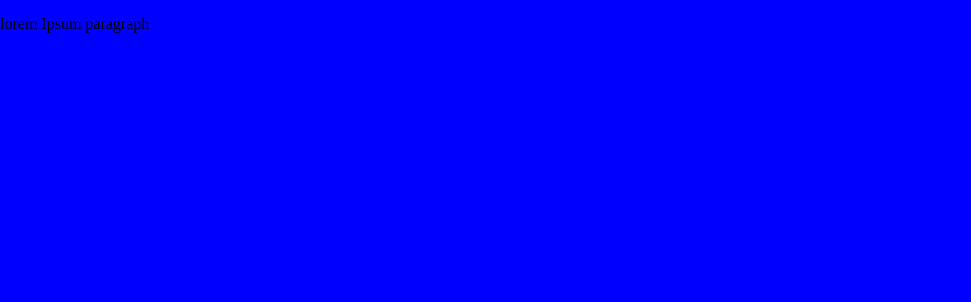
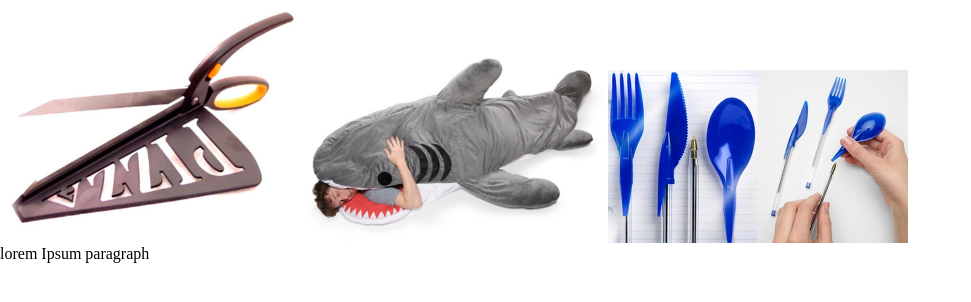
Before and after one commit to MikeyFalk/labs, a plain HTML site: page index.html in a window 1280 px wide. Shown: the whole page, without its empty margins (0-971 px from the left). Drawn offline with Linux system fonts and the light colour scheme.

Commit message:
added total vote counter, product vote counter,

```diff
--- a/css/styles.css
+++ b/css/styles.css
@@ -1 +1,6 @@
-*{background-color: blue;}
+
+#image-one{width:300px;}
+
+#image-two{width:300px;}
+
+#image-three{width:300px;}
--- a/js/app.js
+++ b/js/app.js
@@ -1 +1,120 @@
-alert('Hello is this thing on?');
+'use strict';
+
+//Global Variables
+var allProducts = [];
+var imageOneElement = document.getElementById('image-one');
+var imageTwoElement = document.getElementById('image-two');
+var imageThreeElement = document.getElementById('image-three');
+var imageContainer = document.getElementById('image-container');
+var lastRandomNumber = [];
+
+
+
+
+
+//Goal: render three product images to the DOM
+//DOM images on site - done
+//resize images - done
+//- constructor function to create an object for each image -done
+//- create event listener for clicks -done
+//- create counter for clicked images -done
+
+function Products(filepath, productName) {
+  this.filepath = filepath;
+  this.productName = productName;
+
+  this.votes = 0;
+  this.views = 0;
+
+  allProducts.push(this);
+}
+
+new Products('img/bag.jpg', 'bag');
+new Products('img/banana.jpg', 'banana');
+new Products('img/bathroom.jpg', 'bathroom');
+new Products('img/boots.jpg', 'boots');
+new Products('img/breakfast.jpg', 'breakfast');
+new Products('img/bubblegum.jpg', 'bubblegum');
+new Products('img/chair.jpg', 'chair');
+new Products('img/cthulhu.jpg', 'cthulhu');
+new Products('img/dog-duck.jpg', 'dog-duck');
+new Products('img/dragon.jpg', 'dragon');
+new Products('img/pen.jpg', 'pen');
+new Products('img/pet-sweep.jpg', 'pet-sweep');
+new Products('img/scissors.jpg', 'scissors');
+new Products('img/shark.jpg', 'shark');
+new Products('img/sweep.png', 'sweep');
+new Products('img/tauntaun.jpg', 'tauntaun');
+new Products('img/unicorn.jpg', 'unicorn');
+new Products('img/usb.gif', 'usb');
+new Products('img/water-can.jpg', 'water-can');
+new Products('img/wine-glass.jpg', 'wine-glass');
+
+
+
+function render(imageElement) {
+var randomIndex = getRandomNumber(0, allProducts.length - 1);
+  while (lastRandomNumber.includes(randomIndex)) {
+    randomIndex = getRandomNumber(0, allProducts.length - 1);
+  }
+
+
+  imageElement.src = allProducts[randomIndex].filepath;
+  imageElement.alt = allProducts[randomIndex].productName;
+  imageElement.title = allProducts[randomIndex].productName;
+
+  //count the number of times a product was viewed
+  allProducts[randomIndex].views++;
+  //console.log('increasing views for ', allProducts[randomIndex].productName);
+  lastRandomNumber = [];
+  lastRandomNumber.push(randomIndex);
+}
+
+
+function getRandomNumber(min, max) {
+  return Math.floor(Math.random() * (max - min + 1) + min);
+}
+
+
+imageContainer.addEventListener('click', function (event) {
+  render(imageOneElement);
+  render(imageTwoElement);
+  render(imageThreeElement);
+
+
+  var chosenProduct = event.target.title;
+
+  for (var i = 0; i < allProducts.length; i++) {
+    if (chosenProduct === allProducts[i].productName) {
+      //console.log('increasing votes for ', allProducts[i].productName);
+      allProducts[i].votes++;
+    }
+  }
+  var voteCount = event.currentTarget;
+  voteCount.clicks = (voteCount.clicks || 0)+1;
+  console.log('user has tried ', voteCount.clicks);
+});
+
+
+
+
+render(imageOneElement);
+render(imageTwoElement);
+render(imageThreeElement);
+
+
+
+//console.log(allProducts);
+
+
+
+
+//******need help here make sure random images aren't duplicted
+
+//- create counter for number of times an image was shown
+//- create a counter for the number of times a user voted (end after 25)
+//- ability to show the results at the end of the vote tally
+
+
+//- After 25 times remove event listener and display results
+//    ie. '3 votes for banana slicer'
```
Also changed, not shown: 1 other file.
